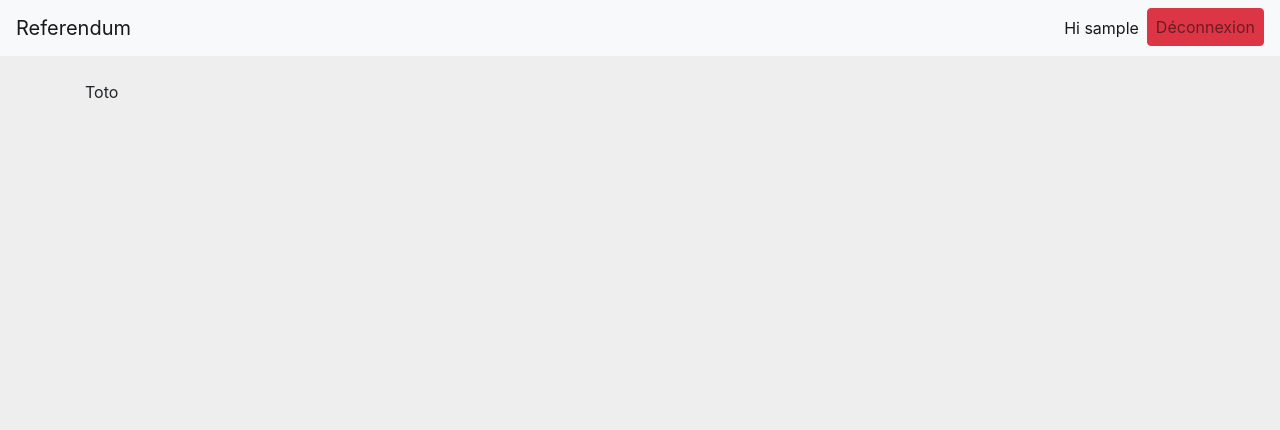
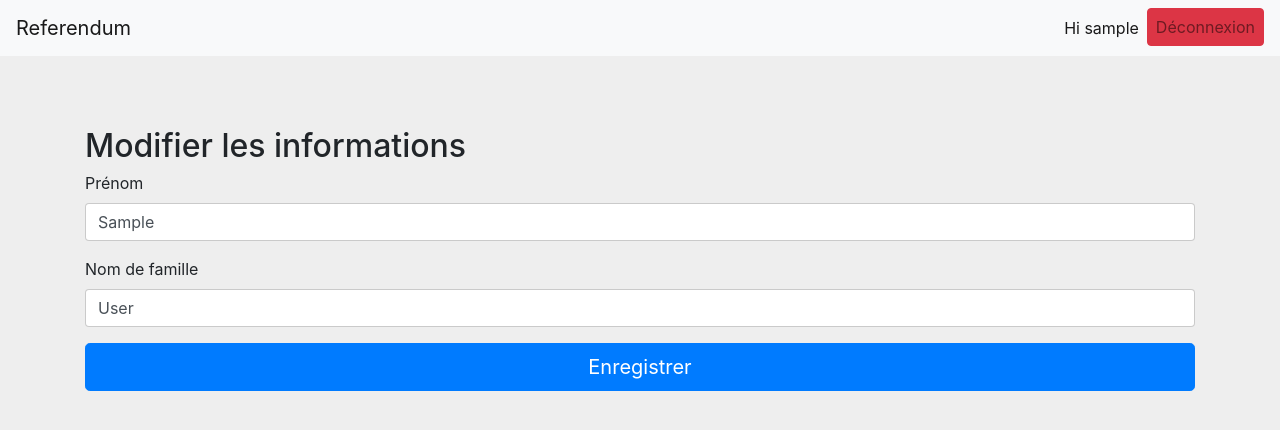
Before and after one commit to achntrl/referendum, a Django app: page /users/me in a window 1280 px wide. Shown: the top 430 px of the page. Run offline with Django 3.2, Linux system fonts and the light colour scheme; the visitor is signed in with stand-in values (Sample User, id 1); some libraries are stand-ins or nearby versions.

Commit message:
display user first and last names

```diff
--- a/users/templates/users/user_details.html
+++ b/users/templates/users/user_details.html
@@ -1,5 +1,32 @@
 {% extends 'base.html' %}
 
 {% block content %}
-    Toto
+    <form class="form-signin mt-5" method="post" action="" name="UpdateUserForm">
+        {% csrf_token %}
+        <h2 class="form-signin-heading">Modifier les informations</h2>
+        <div class="form-group">
+            <label for="id_first_name">Prénom</label>
+            <input
+                type="text"
+                name="first_name"
+                id="id_first_name"
+                class="form-control"
+                placeholder="Audrey"
+                value="{{ user.first_name }}"
+            >
+        </div>
+        <div class="form-group">
+            <label for="id_last_name">Nom de famille</label>
+            <input
+                type="last_name"
+                name="last_name"
+                id="id_last_name"
+                class="form-control"
+                placeholder="Dupont"
+                value="{{ user.last_name }}"
+            >
+        </div>
+        <input class="btn btn-lg btn-primary btn-block" type="submit" value="Enregistrer"></input>
+        <input type="hidden" name="next" value="{{ next }}" />
+    </form>
 {% endblock %}
```
